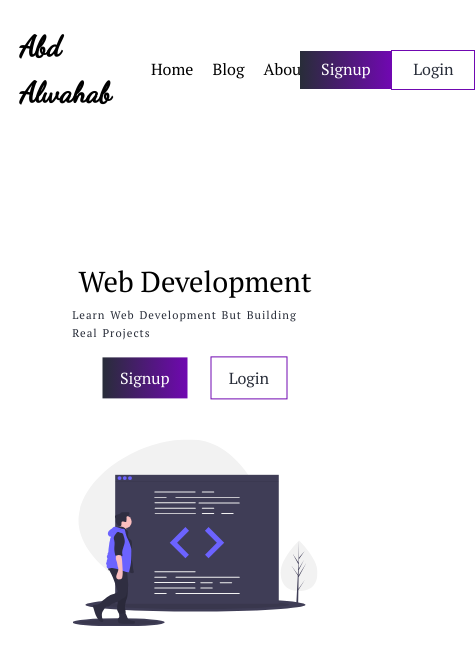
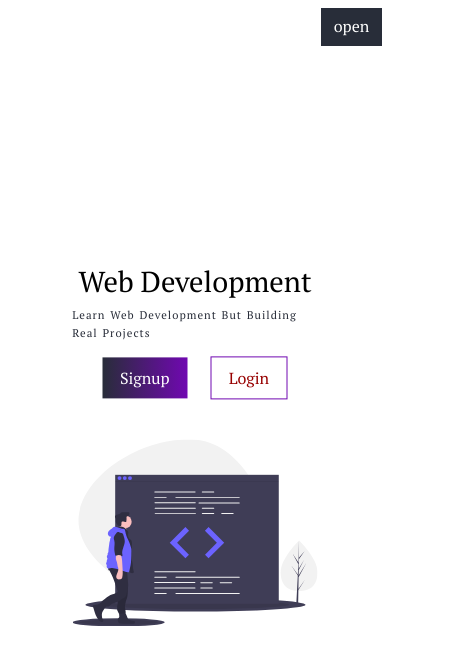
Before and after one commit to Abd-Alwahab/webdevelopment-store, a website: page index.html in a window 390 px wide. Shown: the whole page, 475 px wide, since content can reach past the window. Drawn offline with Linux system fonts and the light colour scheme.

Commit message:
finish the responsive  navigation

```diff
--- a/css/style.css
+++ b/css/style.css
@@ -34,6 +34,11 @@ body {
   display: flex;
   align-items: center;
   margin: 0 auto;
+}
+
+.open__nav {
+  opacity: 0;
+  visibility: hidden;
 }
 
 .nav__content {
@@ -144,6 +149,10 @@ body {
   .header__img--container {
     width: 40%;
   }
+
+  .header__buttons {
+    justify-content: space-between;
+  }
 }
 
 @media only screen and (max-width: 900px) {
@@ -161,6 +170,62 @@ body {
 
   .p-small {
     padding: 0.6rem 1.1rem !important;
+  }
+
+  .open__nav {
+    visibility: visible;
+    opacity: 1;
+    position: absolute;
+    top: 0.5rem;
+    right: 0.5rem;
+    z-index: 999;
+    background-color: #282d39;
+    color: #fff;
+    padding: 0.4rem 0.8rem;
+  }
+
+  .header__nav {
+    flex-direction: column;
+    height: 100vh;
+    background-color: #370158;
+    z-index: 9;
+    position: relative;
+    width: 100%;
+    left: -100%;
+    transition: all 0.3s ease-in;
+  }
+
+  .nav__content {
+    flex-direction: column;
+  }
+
+  .nav__list {
+    flex-direction: column;
+    margin: 0 0 2rem 0;
+    padding: 0;
+  }
+
+  .header__buttons {
+    flex-direction: column;
+  }
+
+  .m-bottom {
+    margin-bottom: 1.4rem;
+  }
+  .nav__item:not(:last-of-type) {
+    margin: 0 0 1rem 0;
+  }
+
+  .nav__link {
+    color: #fff;
+  }
+
+  .btn-login {
+    color: rgb(151, 0, 0);
+  }
+
+  .logo {
+    color: aliceblue;
   }
 }
 
--- a/index.html
+++ b/index.html
@@ -12,6 +12,7 @@
   </head>
   <body>
     <header class="header">
+      <span class="open__nav">open</span>
       <div class="header__nav">
         <nav class="nav__content">
           <h1 class="logo">Abd Alwahab</h1>
@@ -23,7 +24,7 @@
           </ul>
         </nav>
         <div class="header__buttons">
-          <a href="" class="btn btn-signup">Signup</a>
+          <a href="" class="btn btn-signup m-bottom">Signup</a>
           <a href="" class="btn btn-login">Login</a>
         </div>
       </div>
@@ -49,5 +50,7 @@
         </div>
       </div>
     </header>
+
+    <script src="./js/script.js"></script>
   </body>
 </html>
--- a/js/script.js
+++ b/js/script.js
@@ -0,0 +1,15 @@
+let nav = document.querySelector(".header__nav");
+let open__nav = document.querySelector(".open__nav");
+let isOpened = false;
+
+open__nav.addEventListener("click", () => {
+  if (isOpened === false) {
+    isOpened = true;
+    nav.style.left = "0";
+    open__nav.textContent = "Close";
+  } else {
+    isOpened = false;
+    nav.style.left = "-100%";
+    open__nav.textContent = "Open";
+  }
+});
```
